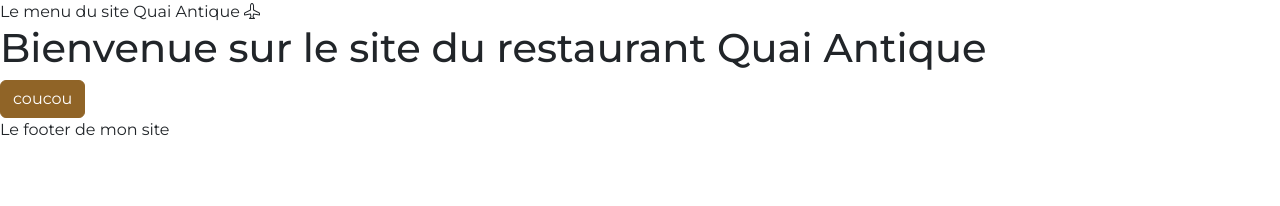
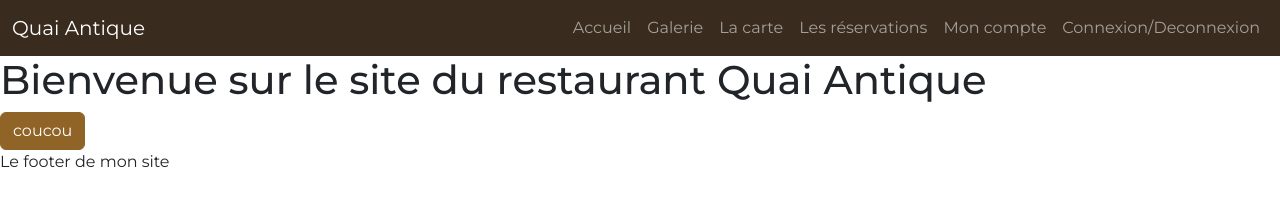
Before and after one commit to Horkii/quaiantique, a website with bundled scripts: page index.html in a window 1280 px wide. Built offline with nearby package versions, Linux system fonts and the light colour scheme; files whose address does not match are found by name; a web font is replaced by a local one.

Commit message:
nav bar add

```diff
--- a/index.html
+++ b/index.html
@@ -18,7 +18,40 @@
  </head>
  <body>
 
-  <header>Le menu du site Quai Antique <i class="bi bi-airplane"></i></header>
+  <header>
+       <header>
+        <nav class="navbar navbar-expand-lg bg-dark" data-bs-theme="dark">
+            <div class="container-fluid">
+              <a class="navbar-brand" href="/">Quai Antique</a>
+              <button class="navbar-toggler" type="button" data-bs-toggle="collapse" data-bs-target="#navbarSupportedContent" aria-controls="navbarSupportedContent" aria-expanded="false" aria-label="Toggle navigation">
+                <span class="navbar-toggler-icon"></span>
+              </button>
+              <div class="collapse navbar-collapse" id="navbarSupportedContent">
+                <ul class="navbar-nav ms-auto mb-2 mb-lg-0">
+                  <li class="nav-item">
+                    <a class="nav-link" href="/">Accueil</a>
+                  </li>
+                  <li class="nav-item">
+                    <a class="nav-link" href="pages/galerie.html">Galerie</a>
+                  </li>
+                  <li class="nav-item">
+                    <a class="nav-link" href="pages/carte">La carte</a>
+                  </li>
+                  <li class="nav-item">
+                    <a class="nav-link" href="pages/reservations">Les réservations</a>
+                  </li>
+                  <li class="nav-item">
+                    <a class="nav-link" href="#">Mon compte</a>
+                  </li>
+                  <li class="nav-item">
+                    <a class="nav-link" href="#">Connexion/Deconnexion</a>
+                  </li>
+                </ul>
+              </div>
+            </div>
+          </nav>
+    </header>
+  </header>
 
    <main id="main-page">
     <!-- le contenue de la page sera injectée ici-->
```
Also changed, not shown: pages/carte.html (added), pages/reservations.html (added).
